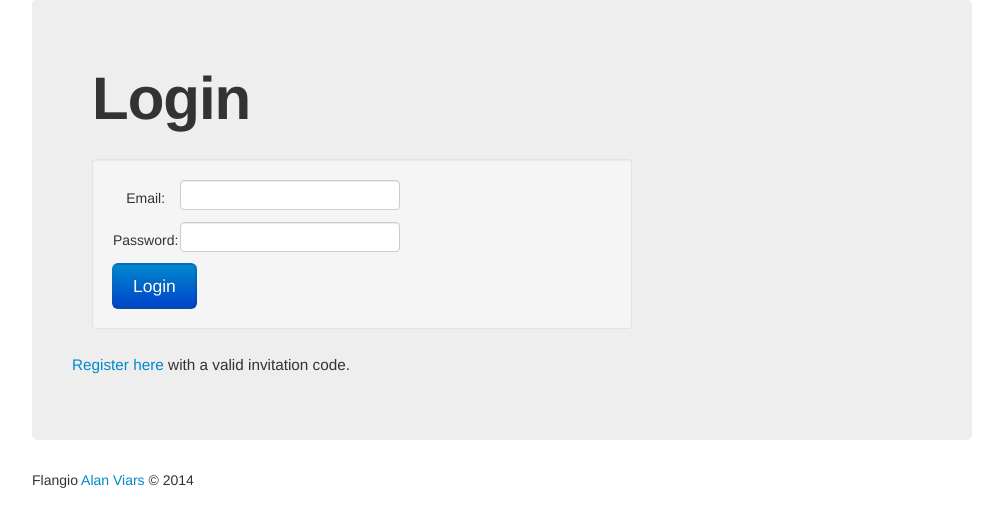
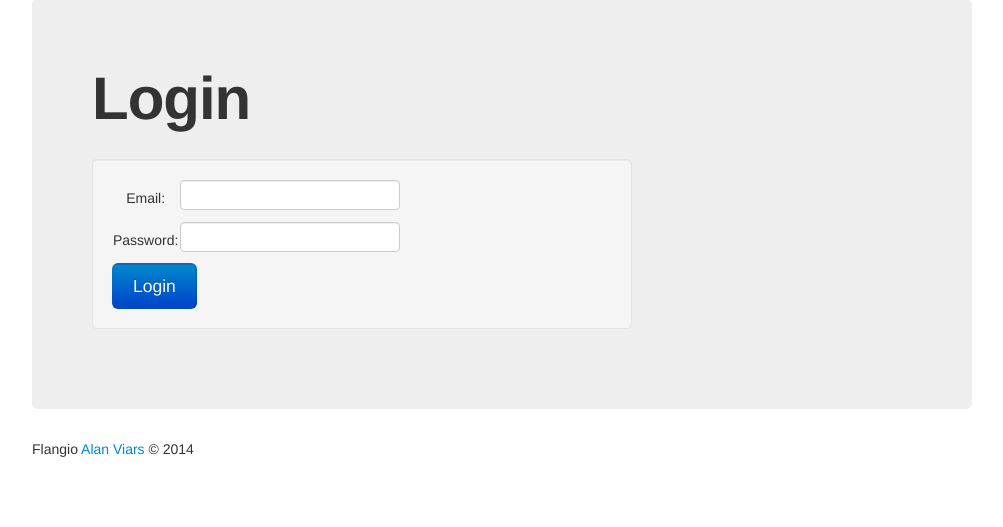
Before and after one commit to ekivemark/flangio, a Django app: page /accounts/login in a window 1280 px wide. Shown: the part 55-582 px from the top of the page, without its empty margins (138-1141 px from the left). Run offline with Django 3.2, Linux system fonts and the light colour scheme; parts of the project's set-up code (start-up, migrations or seed data) failed here and were passed over; some libraries are stand-ins or nearby versions.

Commit message:
remove invite text

```diff
--- a/templates/accounts/login.html
+++ b/templates/accounts/login.html
@@ -24,11 +24,6 @@
     </div>
   </div>
 
-<div class="row">
- <small><a href="/accounts/user/create">
- {% trans "Register here" %}</a> with a valid invitation code.
- </small>
-
     </div>
 
 
```
